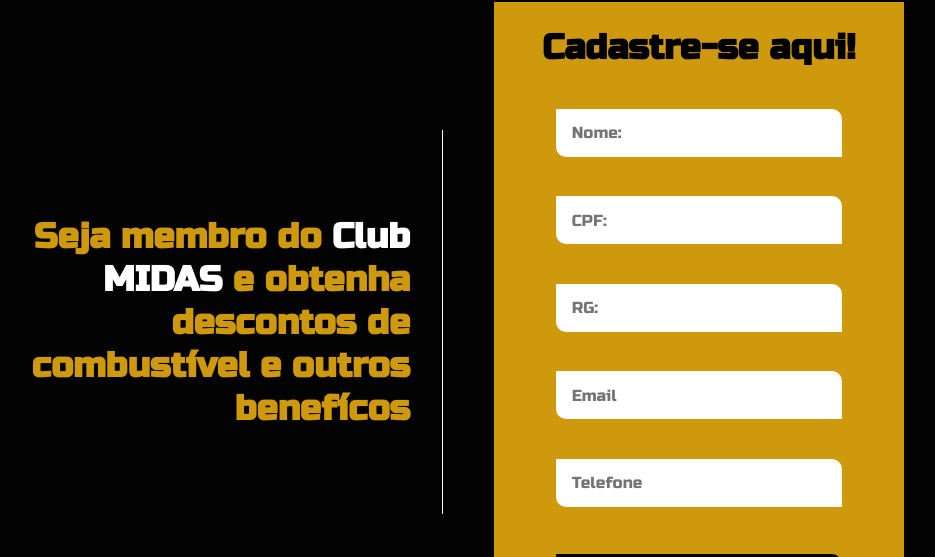
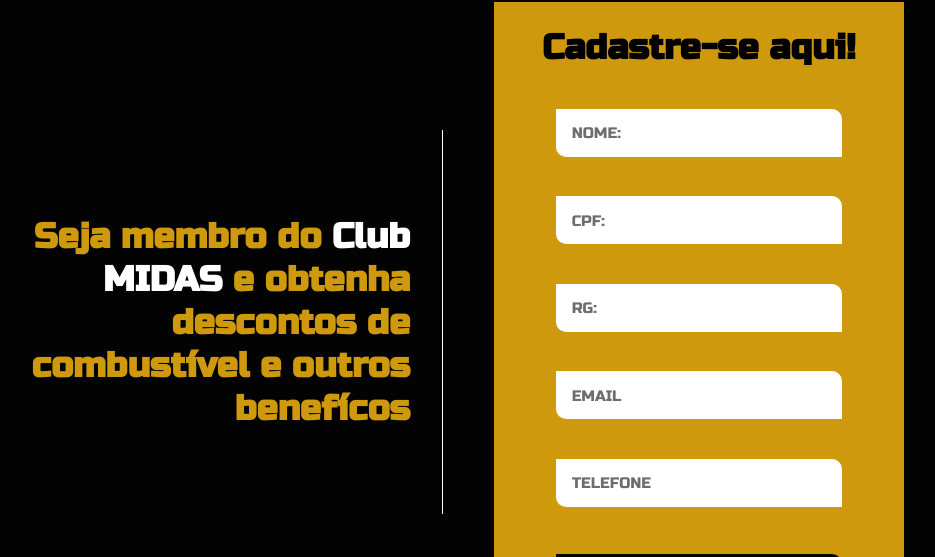
Before and after one commit to leoleodev/club_midas, a React (Vite) app: page / in a window 1280 px wide. Shown: the part 118-675 px from the top of the page, without its empty margins (197-1132 px from the left). Built offline with nearby package versions, Linux system fonts and the light colour scheme.

Commit message:
section saiba mais in progress

```diff
--- a/src/styles/main.ts
+++ b/src/styles/main.ts
@@ -125,6 +125,20 @@
             padding: 0 1rem;
             font-family: 'Russo One', sans-serif;
             font-size: 1rem;
+            text-transform: uppercase;
+
+            ::-webkit-input-placeholder  {
+                color: var(--secubdaryTexts);
+                font-size: 0.95rem;
+            }
+            input:-moz-placeholder {
+                color: var(--secubdaryTexts);
+                font-size: 0.95rem;
+            }
+            textarea:-moz-placeholder {
+                color: var(--secubdaryTexts);
+                font-size: 0.95rem;
+            }
         }
         button{
             width: 70%;
```
